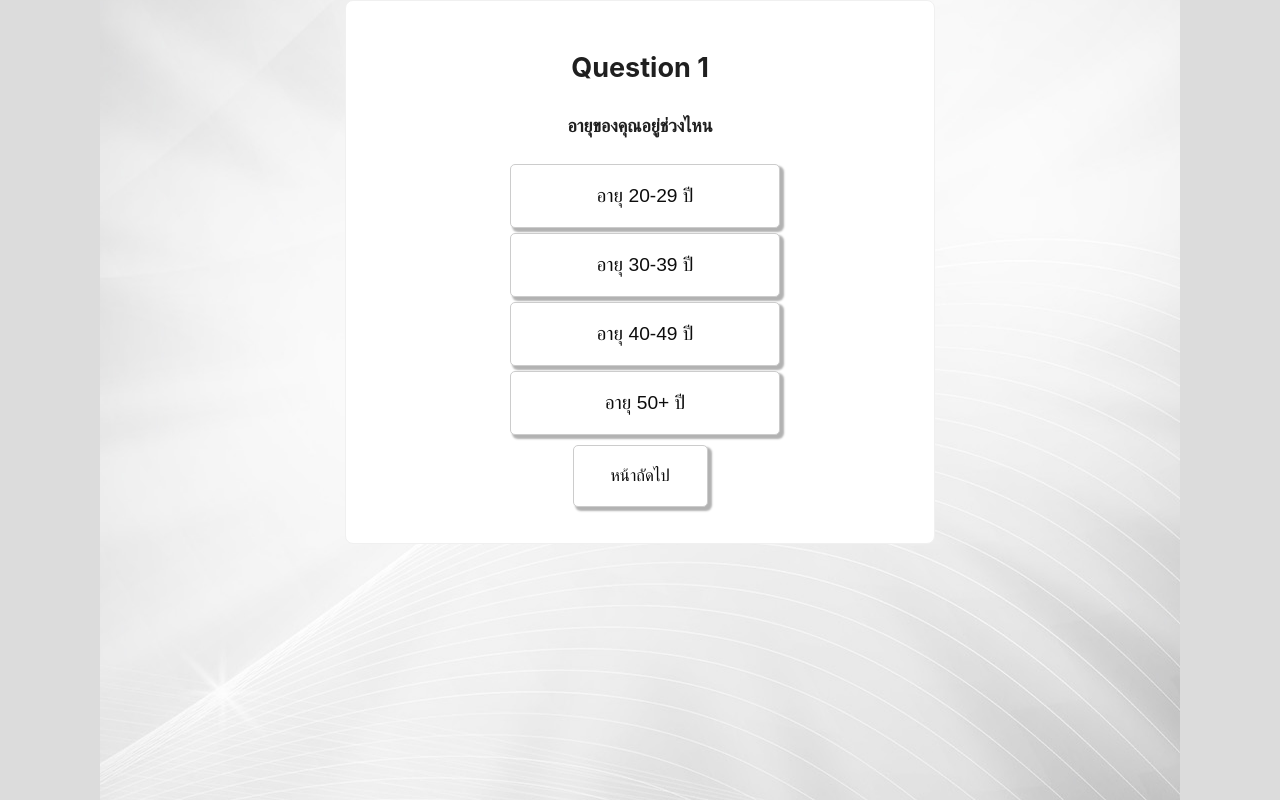
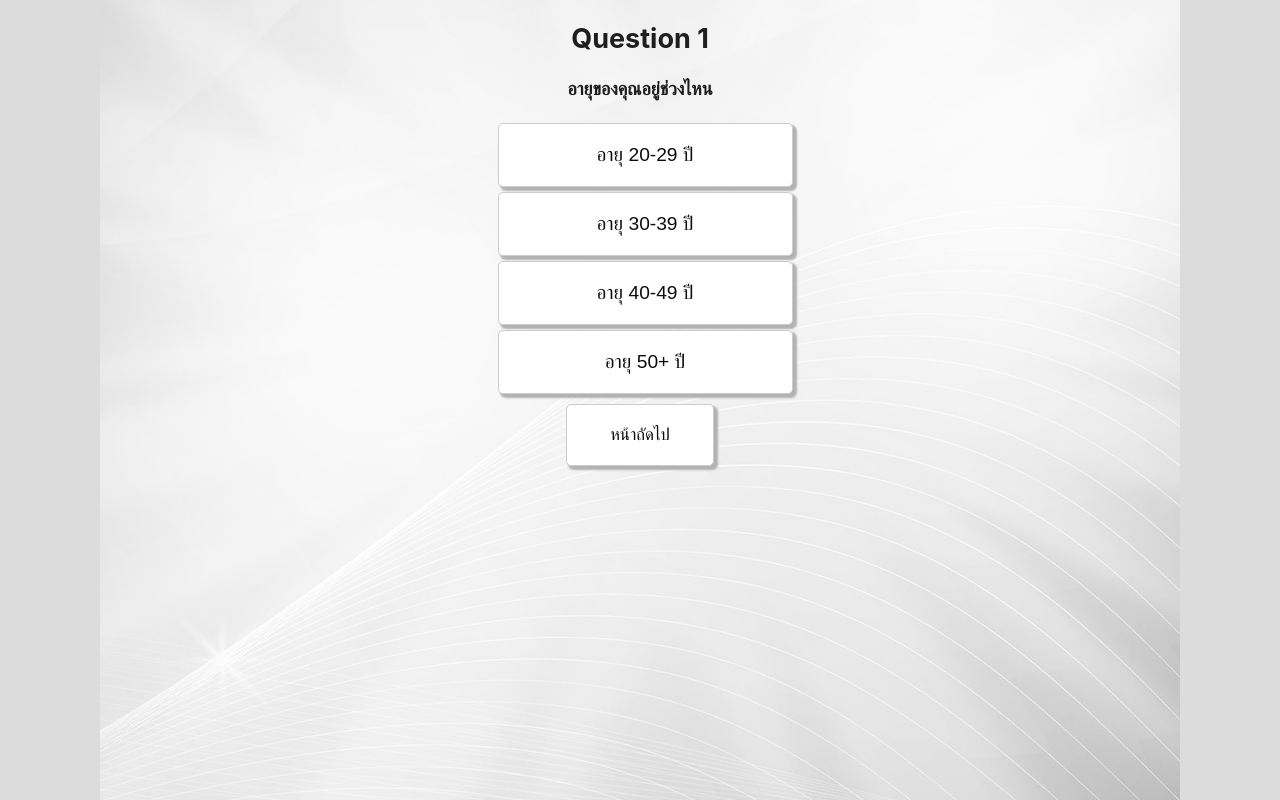
Before and after one commit to mewptm/nano_forwhat_project, a React (Vite) app: page /question in a window 1280 px wide. Built offline with nearby package versions, Linux system fonts and the light colour scheme.

Commit message:
“change-color-button”

```diff
--- a/package.json
+++ b/package.json
@@ -10,6 +10,7 @@
     "preview": "vite preview"
   },
   "dependencies": {
+    "@ant-design/icons": "^5.2.6",
     "antd": "^5.11.3",
     "react": "^18.2.0",
     "react-dom": "^18.2.0",
@@ -24,6 +25,6 @@
     "eslint-plugin-react": "^7.33.2",
     "eslint-plugin-react-hooks": "^4.6.0",
     "eslint-plugin-react-refresh": "^0.4.4",
-    "vite": "^5.0.0"
+    "vite": "^5.0.2"
   }
 }
--- a/src/components/Question/Question.css
+++ b/src/components/Question/Question.css
@@ -41,11 +41,20 @@
   }
 
   .answer-button:active{
-    background-color: #b61f1f;
+    background-color: #757575;
+    color: rgb(255, 255, 255);
     transform: translateY(5px);
     outline: none;
   }
 
+  .answer-button::selection{
+    background-color: #ffffff;
+  }
+
+  .highlight {
+    background-color: #757575;
+    color: rgb(255, 255, 255);
+  }
 
   .next-button{
     display: block;
@@ -62,6 +71,12 @@
     text-align :center; /* Add this line to align text to the left */
   }
 
+  .next-button:hover{
+    background-color: #dcdcdc;/* สีปุ่มเช็คคำตอบตอนชี้*/
+    color: #000000;
+    box-shadow: 0 4px 0 0 #757575;
+  }
+
   .next-button:active {
     box-shadow: none;
     transform: translateY(5px);
--- a/src/components/Question/Question.jsx
+++ b/src/components/Question/Question.jsx
@@ -1,10 +1,11 @@
 
 import React, { useState } from 'react';
-import { Row, Col, Card } from 'antd';
+import { Row, Col } from 'antd';
 import { Content } from 'antd/es/layout/layout';
 import Choice from '../Choice/Choice';
 import './Question.css';
 import Ynquiz1 from '../yesnoQuestion/Ynquiz1';
+
 
 const Question = () => {
  const questions = [
@@ -149,36 +150,51 @@ const Question = () => {
   const [selectedOption, setSelectedOption] = useState('');
   const [score, setScore] = useState(0);
   const [showScore, setShowScore] = useState(false);
-  const [isHighLighted, setIsHighLighted] = useState(false)
 
-  const handleOptionSelect = (option) => {
+
+  const handleOptionSelect = (event, option) => {
     setSelectedOption(option);
-
-	// setIsHighLighted(!isHighLighted)
+    highlightButton(event.target);
   };
 
+  function removeHighlight() {
+    const buttons = document.getElementsByTagName('button');
+    for (let i = 0; i < buttons.length; i++) {
+      buttons[i].classList.remove('highlight');
+    }
+  }
 //   const highlightColor = () => {
 // 	backgroundColor : isHighLighted ? 'red' : 'white'
 //   }
   const handleNextQuestion = () => {
     const isCorrect = selectedOption === questions[currentQuestion].answer;
-    if (isCorrect) {
-      setScore(score + 1);
+    if (isCorrect) { setScore(score + 1);
     }
 
     const nextQuestion = currentQuestion + 1;
     if (nextQuestion < questions.length) {
       setCurrentQuestion(nextQuestion);
       setSelectedOption('');
+	  removeHighlight();
     } else {
       setShowScore(true);
     }
   };
 
+  function highlightButton(button) {
+    const buttons = document.getElementsByTagName('button');
+    for (let i = 0; i < buttons.length; i++) {
+      if (buttons[i] === button) {
+        buttons[i].classList.add('highlight');
+      } else {
+        buttons[i].classList.remove('highlight');
+      }
+    }
+  }
+
   return (
 	<Content style={{ padding: '0 50px' }}>
 	<Col span={12} offset={6}>
-	<Card >
     <Col span={24} style={{ textAlign: 'center' }}>
         {showScore ? (
           <Row>
@@ -198,20 +214,24 @@ const Question = () => {
             </Col>
             <Col span={12} offset={6}>
               <div className='answer'>
-                {questions[currentQuestion].options.map((option) => (
-                  <button
+                {questions[currentQuestion].options.map((option, index) => (
+                  <div key={index} >
+				  <button
+				    type="button"
                     className='answer-button'
-                    key={option}
-                    onClick={() => handleOptionSelect(option)}
+                    onClick={(event) => {handleOptionSelect(event, option);}}
                     style={{ margin: '5px' } }
                   >
                     {option}
                   </button>
+				  </div>
                 ))}
               </div>
 			  <Col span={12} offset={6}>
               <button className='next-button'
-                onClick={handleNextQuestion} disabled={!selectedOption}>
+                onClick={handleNextQuestion}
+				disabled={!selectedOption}
+				>
                     หน้าถัดไป
               </button>
 			  </Col>
@@ -219,7 +239,6 @@ const Question = () => {
           </Row>
         )}
     </Col>
-	</Card>
 	</Col>
 	</Content>
   );
--- a/src/components/yesnoQuestion/YesnoQuestion.css
+++ b/src/components/yesnoQuestion/YesnoQuestion.css
@@ -36,9 +36,21 @@
 
 }
 
+.no-button:hover{
+  background-color: #757575;/* สีปุ่มเช็คคำตอบตอนชี้*/
+  color: #FFFF;
+  box-shadow: 0 4px 0 0 #b2b2b2;
+}
+
 .no-button:active{
   box-shadow: none;
   transform: translateY(5px);
+}
+
+.yes-button:hover{
+  background-color: #757575;/* สีปุ่มเช็คคำตอบตอนชี้*/
+  color: #FFFF;
+  box-shadow: 0 4px 0 0 #b2b2b2;
 }
 
 .yes-button:active{
@@ -56,3 +68,17 @@
   flex-direction: column;
   align-items: center;
 }
+
+.highlight {
+  background-color: #757575;
+  color: rgb(255, 255, 255);
+}
+
+.chevron-icon {
+  position: absolute;
+  left: 60px;
+  top: 20px;
+  width: 48%;
+  height: 48%;
+  color: #424242;
+}
```
Also changed, not shown: 1 other file (tests, documents, lock files or other folders).
